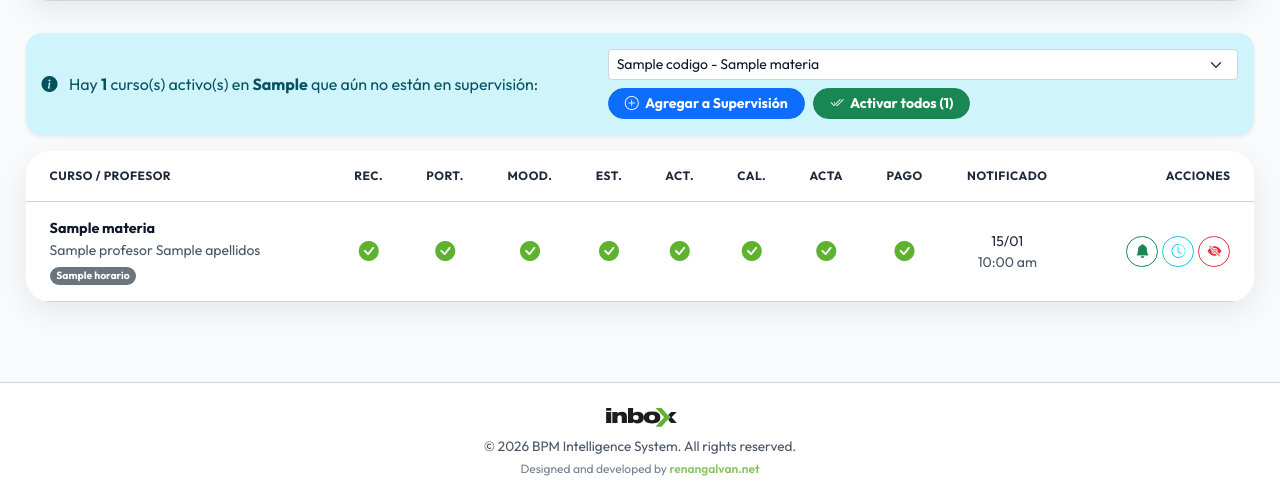
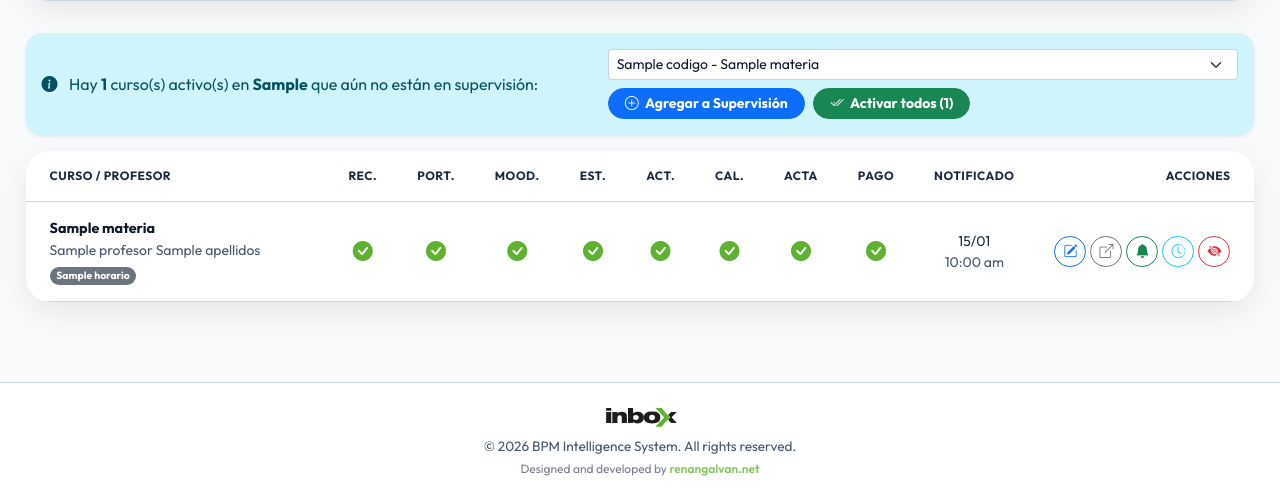
Before and after one commit to renan2013/inbox_cefi, a Laravel app: template resources/views/supervision/index.blade.php in a window 1280 px wide. Shown: the part 300-802 px from the top of the page. Run offline with Laravel 12, Linux system fonts and the light colour scheme; the template is opened without the code that fills it: most values are stand-ins (such as "Sample title", 1, 10 or a date in 2020); data that the repository does not hold is empty; some libraries are stand-ins or nearby versions.

Commit message:
feat(supervision): agregar botones de editar curso e ir al curso en acciones

```diff
--- a/resources/views/supervision/index.blade.php
+++ b/resources/views/supervision/index.blade.php
@@ -287,7 +287,15 @@
 
                                     <td class="text-end pe-4">
                                         <div class="d-flex justify-content-end gap-1">
-                                            <button onclick="openNotifModal({{ $c->id_curso_activo }}, '{{ addslashes($c->planEstudio->materia) }}', '{{ addslashes($c->planEstudio->codigo) }}', '{{ addslashes($c->planEstudio->programa->nombre_programa ?? '') }}', '{{ addslashes($c->horario) }}', '{{ $c->fecha_inicio ? $c->fecha_inicio->format('Y-m-d') : '' }}', '{{ addslashes(($c->profesor->nombre ?? '') . ' ' . ($c->profesor->apellidos ?? '')) }}')" class="btn btn-sm btn-outline-success rounded-pill" title="Notificar">
+                                            @if ($c->id_plan)
+                                                <a href="{{ route('cursos.edit', $c->id_plan) }}" target="_blank" class="btn btn-sm btn-outline-primary rounded-pill" title="Editar Curso / Sílabo">
+                                                    <i class="bi bi-pencil-square"></i>
+                                                </a>
+                                            @endif
+                                            <a href="{{ route('mis_cursos.ver', $c->id_curso_activo) }}" target="_blank" class="btn btn-sm btn-outline-secondary rounded-pill" title="Ir al Curso">
+                                                <i class="bi bi-box-arrow-up-right"></i>
+                                            </a>
+                                            <button onclick="openNotifModal({{ $c->id_curso_activo }}, '{{ addslashes($c->planEstudio->materia ?? '') }}', '{{ addslashes($c->planEstudio->codigo ?? '') }}', '{{ addslashes($c->planEstudio->programa->nombre_programa ?? '') }}', '{{ addslashes($c->horario ?? '') }}', '{{ $c->fecha_inicio ? $c->fecha_inicio->format('Y-m-d') : '' }}', '{{ addslashes(($c->profesor->nombre ?? '') . ' ' . ($c->profesor->apellidos ?? '')) }}')" class="btn btn-sm btn-outline-success rounded-pill" title="Notificar">
                                                 <i class="bi bi-bell-fill"></i>
                                             </button>
                                             <button onclick="verHistorialNotif({{ $c->id_curso_activo }})" class="btn btn-sm btn-outline-info rounded-pill" title="Historial Notif.">
```
